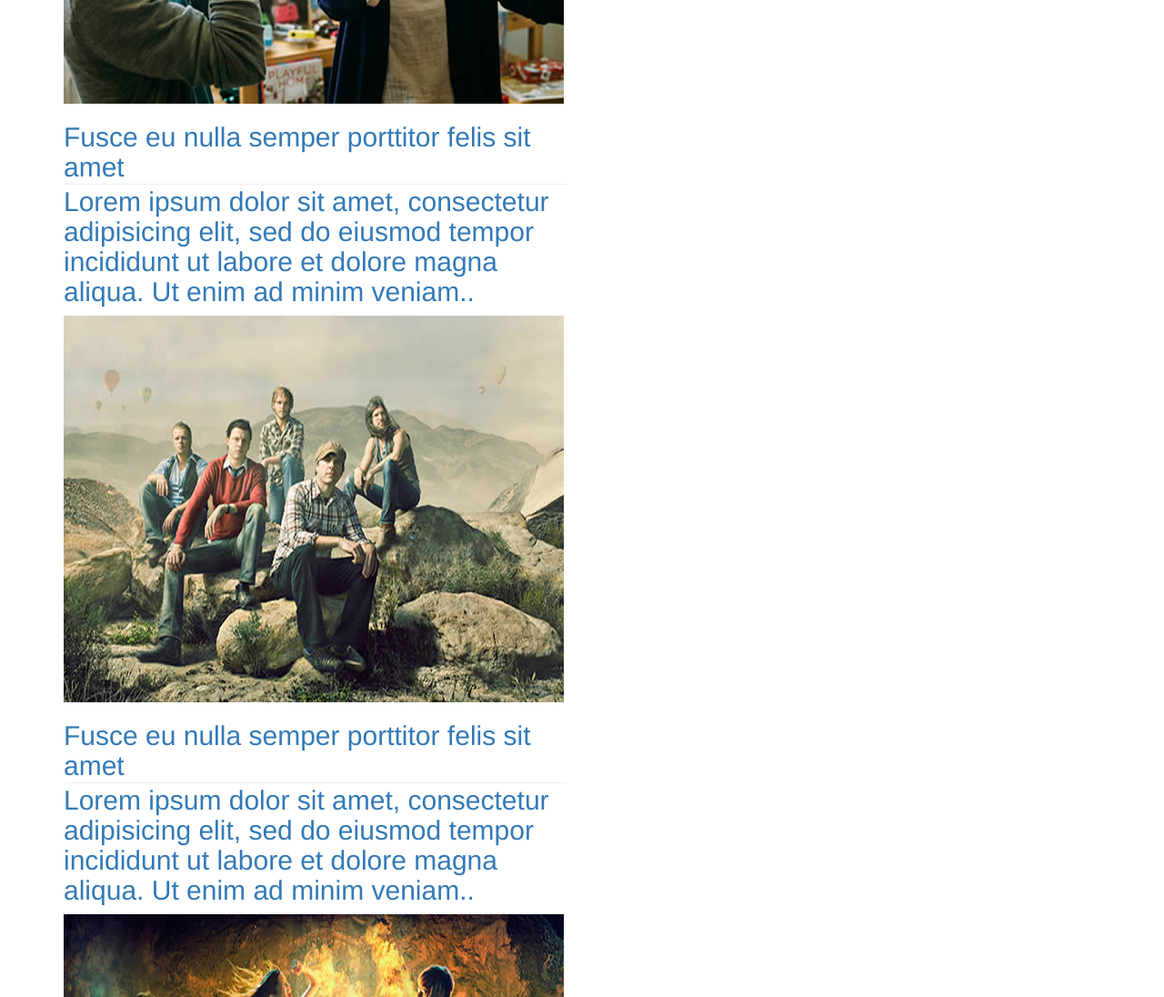
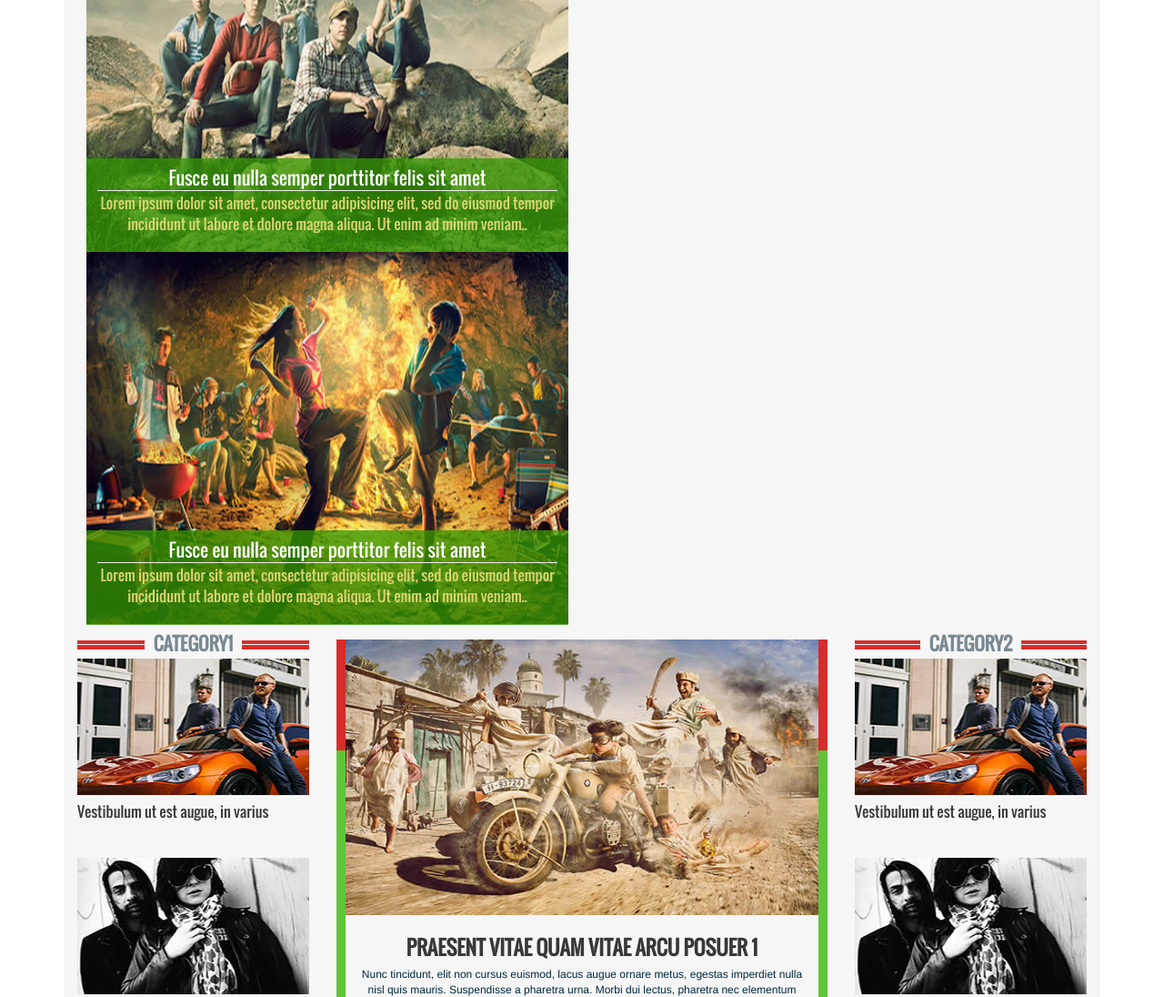
Before and after one commit to RoliesDonald/bekasidotcom, a plain HTML site: page index.html in a window 1280 px wide. Shown: the part 1040-2136 px from the top of the page at 91% size. Drawn offline with nearby package versions, Linux system fonts and the light colour scheme; the site is published under a folder, as on GitHub Pages, so addresses that start at the root find nothing.

Commit message:
ubah alamat

```diff
--- a/index.html
+++ b/index.html
@@ -16,7 +16,7 @@
 
     <link href='//fonts.googleapis.com/css?family=Lato:300,400' rel='stylesheet' type='text/css'>
 
-    <link href="/stylesheets/site.css" rel="stylesheet" />
+    <link href="stylesheets/site.css" rel="stylesheet" />
   </head>
 
 
@@ -484,6 +484,6 @@
     <script src="https://ajax.googleapis.com/ajax/libs/jquery/1.11.3/jquery.min.js"></script>
   <script src="https://maxcdn.bootstrapcdn.com/bootstrap/3.3.7/js/bootstrap.min.js"></script>
   <<script src="https://cdnjs.cloudflare.com/ajax/libs/wow/1.1.2/wow.min.js"></script>
-  <script src="/javascripts/all.js"></script>
+  <script src="javascripts/all.js"></script>
   </body>
 </html>
```
